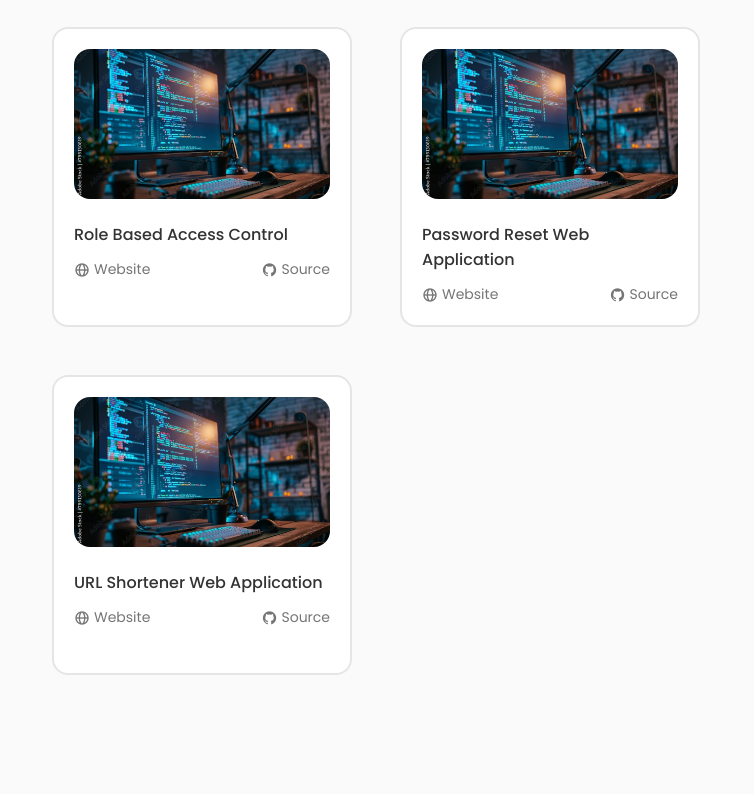
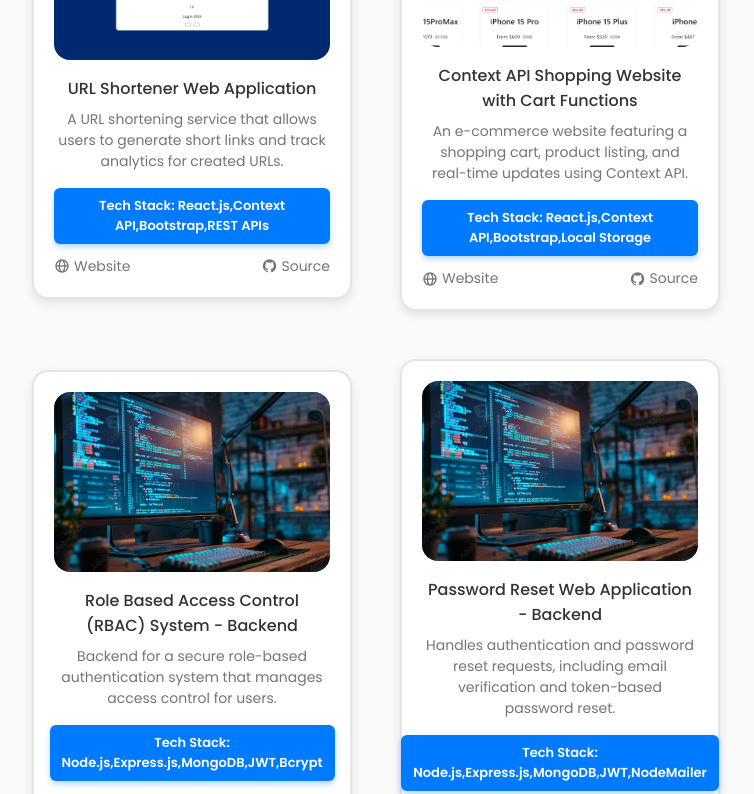
Before and after one commit to Aravindhan-K97/Portfolio, a React (Vite) app: page / in a window 1280 px wide. Shown: the part 1660-2454 px from the top of the page, without its empty margins (264-1018 px from the left). Built offline with nearby package versions, Linux system fonts and the light colour scheme.

Commit message:
Project Details updtaed

```diff
--- a/components/work/Data.jsx
+++ b/components/work/Data.jsx
@@ -9,8 +9,10 @@ export const projectsData = [
 	{
 		id: 1,
 		image: Work1,
-		title: 'Role Based Access Control',
+		title: 'Role Based Access Control (RBAC) System',
 		category: 'Frontend',
+		techStack: 'React.js, Redux,Tailwind CSS,Formik,JWT,React Router',
+		description: 'A web application that manages user roles and permissions, ensuring secure access to resources based on roles.',
 		demoUrl: 'https://lambent-kulfi-76a377.netlify.app/',
 		sourceUrl: 'https://github.com/Aravindhan-K97/Capestone-FE',
 		status: 'completed',
@@ -20,6 +22,8 @@ export const projectsData = [
 		image: Work2,
 		title: 'Password Reset Web Application',
 		category: 'Frontend',
+		techStack: 'React.js, Context API,Bootstrap,NodeMailer,JWT',
+		description: 'A secure password reset system that allows users to reset their passwords via email verification.',
 		demoUrl: 'https://password-reset-61.netlify.app/login',
 		sourceUrl: 'https://github.com/Aravindhan-K97/Password-reset-fe',
 		status: 'completed',
@@ -29,6 +33,8 @@ export const projectsData = [
 		image: Work3,
 		title: 'URL Shortener Web Application',
 		category: 'Frontend',
+		techStack: 'React.js,Context API,Bootstrap,REST APIs',
+		description: 'A URL shortening service that allows users to generate short links and track analytics for created URLs.',
 		demoUrl: 'https://celadon-horse-a0582a.netlify.app/login',
 		sourceUrl: 'https://github.com/Aravindhan-K97/url-shortner-frontend',
 		status: 'completed',
@@ -38,6 +44,8 @@ export const projectsData = [
 		image: Work4,
 		title: 'Context API Shopping Website with Cart Functions',
 		category: 'Frontend',
+		techStack: 'React.js,Context API,Bootstrap,Local Storage',
+		description: 'An e-commerce website featuring a shopping cart, product listing, and real-time updates using Context API.',
 		demoUrl: 'https://shopping-cart610.netlify.app/',
 		sourceUrl: 'https://github.com/Aravindhan-K97/react5',
 		status: 'completed',
@@ -45,8 +53,10 @@ export const projectsData = [
 	{
 		id: 5,
 		image: Work8,
-		title: 'Role Based Access Control',
+		title: 'Role Based Access Control (RBAC) System - Backend',
 		category: 'Backend',
+		techStack: 'Node.js,Express.js,MongoDB,JWT,Bcrypt',
+		description: 'Backend for a secure role-based authentication system that manages access control for users.',
 		demoUrl: 'https://capestone-be.onrender.com/',
 		sourceUrl: 'https://github.com/Aravindhan-K97/Capestone-BE',
 		status: 'completed',
@@ -54,8 +64,10 @@ export const projectsData = [
 	{
 		id: 6,
 		image: Work8,
-		title: 'Password Reset Web Application',
+		title: 'Password Reset Web Application - Backend',
 		category: 'Backend',
+		techStack: 'Node.js,Express.js,MongoDB,JWT,NodeMailer',
+		description: 'Handles authentication and password reset requests, including email verification and token-based password reset.',
 		demoUrl: 'https://password-reset-be-1-cw65.onrender.com/',
 		sourceUrl: 'https://github.com/Aravindhan-K97/Password-reset-be',
 		status: 'completed',
@@ -63,16 +75,21 @@ export const projectsData = [
 	{
 		id: 7,
 		image: Work8,
-		title: 'URL Shortener Web Application',
+		title: 'URL Shortener Web Application - Backend',
 		category: 'Backend',
+		techStack: 'Node.js,Express.js,MongoDB,JWT,Bcrypt',
+		description: 'API backend for URL shortening, user authentication, and tracking analytics for shortened URLs.',
 		demoUrl: 'https://url-shortner-backend-3kqe.onrender.com/',
 		sourceUrl: 'https://github.com/Aravindhan-K97/url-shortner-backend',
 		status: 'completed',
 	},
-
 ];
 
 export const projectsNav = [
+	{
+		name: 'all',
+	},
+
 	{
 		name: 'Frontend',
 	},
--- a/components/work/WorksItems.jsx
+++ b/components/work/WorksItems.jsx
@@ -23,8 +23,17 @@ const WorksItems = ({ item }) => {
 
 	return (
 		<div className='work__card' key={item.id}>
-			<img src={item.image} alt='' className='work__img' />
+			<img src={item.image} alt={item.title} className='work__img' />
 			<h3 className='work__title'>{item.title}</h3>
+
+			{/* Adding Description */}
+			<p className='work__description'>{item.description}</p>
+
+			{/* Highlighting Tech Stack */}
+			<p className='work__techstack'>
+				<strong>Tech Stack:</strong> <span>{item.techStack}</span>
+			</p>
+
 			<div className='work__button-container'>
 				<a
 					href='#'
@@ -47,7 +56,6 @@ const WorksItems = ({ item }) => {
 				>
 					<i className='bx bxl-github work__button-icon' /> Source
 				</a>
-
 			</div>
 		</div>
 	);
--- a/components/work/work.css
+++ b/components/work/work.css
@@ -32,13 +32,19 @@
 	border: 2px solid rgba(0, 0, 0, 0.1);
 	padding: 1.25rem;
 	border-radius: 1rem;
-	width: 300px;
-	height: 300px;
+	width: 320px;
+	max-width: 100%;
+	display: flex;
+	flex-direction: column;
+	align-items: center;
+	text-align: center;
+	box-shadow: 0 4px 10px rgba(0, 0, 0, 0.1);
 }
 
 .work__img {
-	width: 295px;
-	height: 150px;
+	width: 100%;
+	height: 180px;
+	object-fit: cover;
 	border-radius: 1rem;
 	margin-bottom: var(--mb-1);
 }
@@ -47,6 +53,37 @@
 	font-size: var(--normal-font-size);
 	font-weight: var(--font-medium);
 	margin-bottom: var(--mb-0-5);
+}
+
+.work__description {
+	font-size: 14px;
+	color: var(--text-color);
+	margin-bottom: var(--mb-1);
+}
+
+.work__techstack-container {
+	display: flex;
+	flex-wrap: wrap;
+	gap: 0.5rem;
+	justify-content: center;
+	margin-bottom: 1rem;
+}
+
+.work__techstack {
+	display: inline-block;
+	background-color: #007bff;
+	color: white;
+	font-size: 13px;
+	font-weight: 600;
+	padding: 8px 12px;
+	border-radius: 6px;
+	text-align: center;
+	box-shadow: 0px 3px 6px rgba(0, 123, 255, 0.3);
+	transition: background 0.3s ease-in-out;
+}
+
+.work__techstack:hover {
+	background-color: #0056b3;
 }
 
 .work__button {
@@ -84,6 +121,7 @@
   align-items: center;
   margin-top: var(--mb-0-75);
 	position: relative;
+	width: 100%;
 }
 
 .work__tooltip {
```
